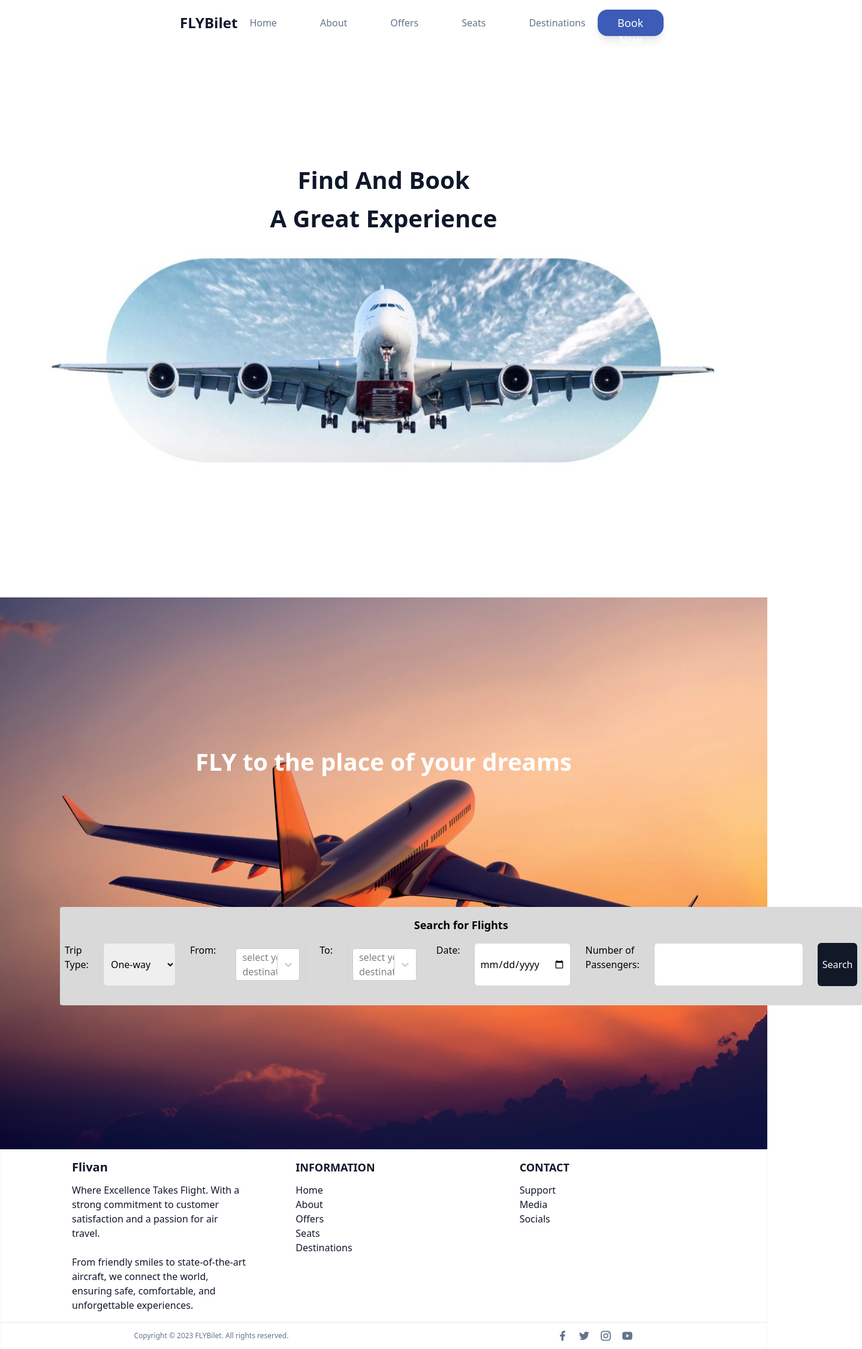
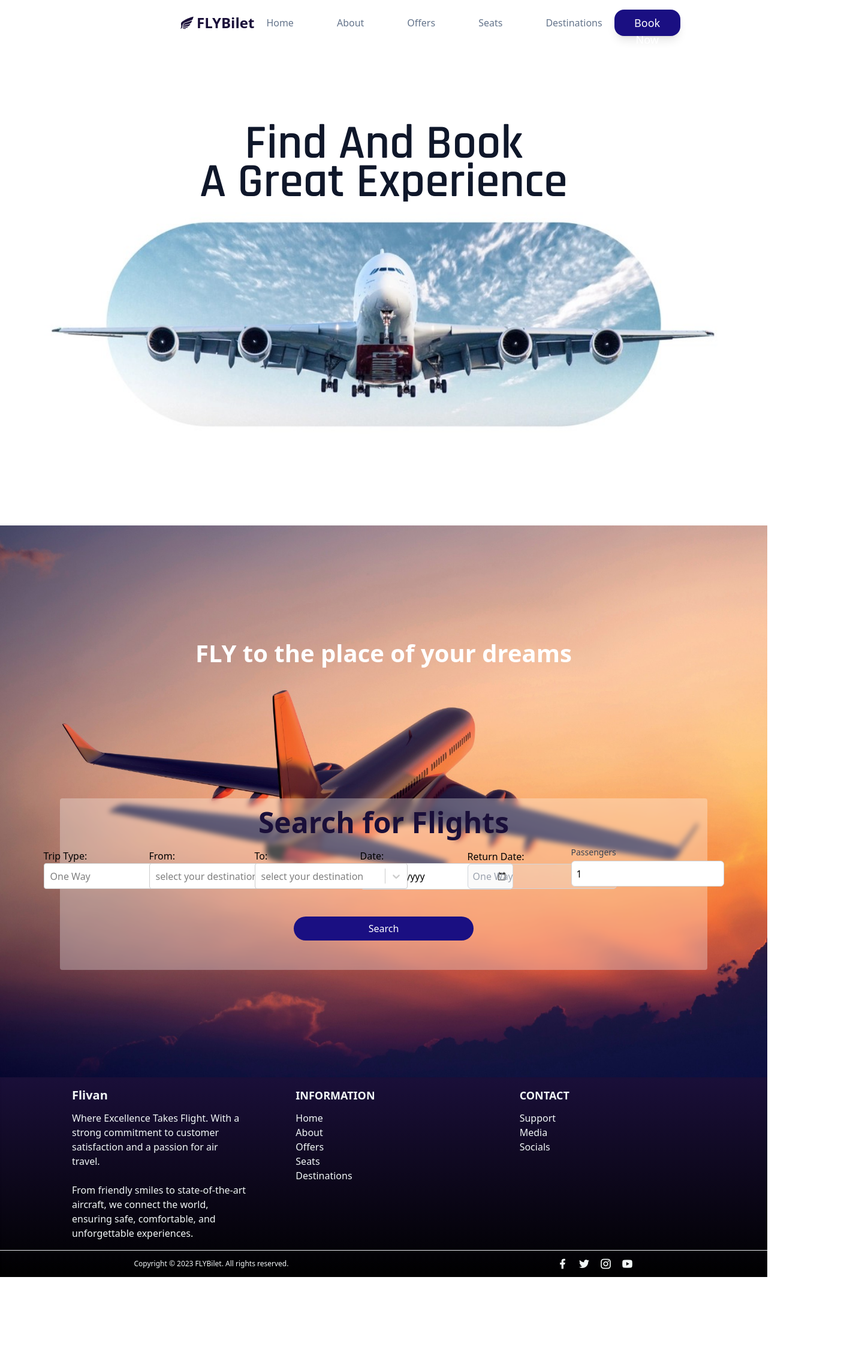
Before and after one commit to OmarAbdelhamed/pinsoft-fly-app, a React (Create React App) app: page / in a window 1280 px wide. Shown: the whole page at 60% size, 1438 px wide, since content can reach past the window. After the commit the page ends 2129 px from the top, so only its background shows below. Built offline with nearby package versions, Linux system fonts and the light colour scheme; no server answers.

Commit message:
homePage stylıng

```diff
--- a/package.json
+++ b/package.json
@@ -15,6 +15,7 @@
     "react": "^18.2.0",
     "react-datepicker": "^4.16.0",
     "react-dom": "^18.2.0",
+    "react-icons": "^4.10.1",
     "react-redux": "^8.1.1",
     "react-router-dom": "^6.14.2",
     "react-scripts": "5.0.1",
--- a/public/index.html
+++ b/public/index.html
@@ -1,15 +1,19 @@
 <!DOCTYPE html>
 <html lang="en">
+
 <head>
   <meta charset="utf-8" />
   <link rel="icon" href="%PUBLIC_URL%/favicon.ico" />
   <meta name="viewport" content="width=device-width, initial-scale=1" />
   <meta name="theme-color" content="#000000" />
-    <meta
-      name="description"
-      content="Web site created using create-react-app"
-    />
+  <meta name="description" content="Web site created using create-react-app" />
   <link rel="apple-touch-icon" href="%PUBLIC_URL%/logo192.png" />
+
+
+
+  <link rel="preconnect" href="https://fonts.googleapis.com">
+  <link rel="preconnect" href="https://fonts.gstatic.com" crossorigin>
+  <link href="https://fonts.googleapis.com/css2?family=Rajdhani:wght@600&display=swap" rel="stylesheet">
   <!--
       manifest.json provides metadata used when your web app is installed on a
       user's mobile device or desktop. See https://developers.google.com/web/fundamentals/web-app-manifest/
@@ -26,6 +30,7 @@
     -->
   <title>React App</title>
 </head>
+
 <body>
   <noscript>You need to enable JavaScript to run this app.</noscript>
   <div id="root"></div>
@@ -40,4 +45,5 @@
       To create a production bundle, use `npm run build` or `yarn build`.
     -->
 </body>
+
 </html>
--- a/src/components/FlyListScreen/FlyList.js
+++ b/src/components/FlyListScreen/FlyList.js
@@ -24,10 +24,10 @@ export default function FlyList({
   console.log(farkMilisaniye);
 
   return (
-    <div className='bg-white w-[350px] md:w-auto mb-2 border-2 border-black overflow-hidden lg:min-h-[140px]  lg:p-4 rounded-lg md:hover:scale-105  lg:m-4'>
+    <div className='bg-white w-[350px] md:w-auto mb-2 border-2 border-black overflow-hidden lg:min-h-[140px]  lg:p-4 rounded-lg md:hover:scale-105  lg:m-4 '>
       <table className='w-full border-collapse text-[9px] md:text-lg  '>
         <thead>
-          <tr className='bg-gray-200 text-[10px] md:text-xl'>
+          <tr className='bg-gray-200 text-[10px] md:text-xl '>
             <th className='p-2'>Havayolu</th>
             <th className='p-2'>Kuyruk No</th>
             <th className='p-2'>Kalkış</th>
@@ -38,7 +38,7 @@ export default function FlyList({
           </tr>
         </thead>
         <tbody>
-          <tr className='text-center'>
+          <tr className='text-center pt-[100px]'>
             <td className='p-2'>{airline}</td>
             <td className='p-2'>{flightNo}</td>
             <td className='p-2'>{depTime}</td>
--- a/src/components/HomeScreen/HomeForm.js
+++ b/src/components/HomeScreen/HomeForm.js
@@ -1,15 +1,54 @@
-import React, { useState, useEffect } from "react";
-import Select from "react-select";
-import FlyListScreen from "../../screens/FlyListScreen";
-import { useDispatch, useSelector } from "react-redux";
-import { getPorts } from "../../app/flyDataSlice";
+import React, { useState, useEffect, useRef } from 'react';
+import Select from 'react-select';
+import FlyListScreen from '../../screens/FlyListScreen';
+import { useDispatch, useSelector } from 'react-redux';
+import { getPorts } from '../../app/flyDataSlice';
 
 const HomeForm = () => {
-  const [ticketType, setTicketType] = useState("");
+  const [ticketType, setTicketType] = useState('');
   const [isSearch, setIsSearch] = useState(false);
   const [selectedOptionFrom, setSelectedOptionFrom] = useState();
   const [selectedOptionTo, setSelectedOptionTo] = useState();
-  const [selectedDate, setSelectedDate] = useState("");
+  const [selectedDate, setSelectedDate] = useState('');
+  const [adultCount, setAdultCount] = useState(1);
+  const [childCount, setChildCount] = useState(0);
+  const [showPopup, setShowPopup] = useState(false);
+
+  //passengers dropdown starts here
+  const popupRef = useRef();
+
+  const incrementCount = (type) => {
+    if (type === 'adult') {
+      setAdultCount((prevCount) => prevCount + 1);
+    } else if (type === 'child') {
+      setChildCount((prevCount) => prevCount + 1);
+    }
+  };
+
+  const decrementCount = (type) => {
+    if (type === 'adult' && adultCount > 1) {
+      setAdultCount((prevCount) => prevCount - 1);
+    } else if (type === 'child' && childCount > 0) {
+      setChildCount((prevCount) => prevCount - 1);
+    }
+  };
+
+  const totalCount = adultCount + childCount;
+
+  const handleOutsideClick = (e) => {
+    if (popupRef.current && !popupRef.current.contains(e.target)) {
+      setShowPopup(false);
+    }
+  };
+
+  useEffect(() => {
+    document.addEventListener('mousedown', handleOutsideClick);
+    return () => {
+      document.removeEventListener('mousedown', handleOutsideClick);
+    };
+  }, []);
+
+  //passengers dropdown ends here
 
   const dispatch = useDispatch();
   const portList = useSelector((state) => state.data.ports);
@@ -18,13 +57,26 @@ const HomeForm = () => {
     dispatch(getPorts());
   }, []);
 
+  const customStyles = {
+    control: base => ({
+      ...base,
+      height: 43,
+      minWidth: 255
+    })
+  };
+
   const ports = portList.map((p) => ({
     label: p.explanation,
     value: p.code,
   }));
 
-  const ticketTypeHandler = (e) => {
-    setTicketType(e.target.value);
+  const TktTypes = [
+    { value: 'One Way', label: 'One-Way' },
+    { value: 'Round-Trip', label: 'Round-Trip' },
+  ];
+
+  const ticketTypeHandler = (data) => {
+    setTicketType(data);
   };
 
   function handleSelectFrom(data) {
@@ -47,88 +99,197 @@ const HomeForm = () => {
 
   return (
     <>
-      <form className="flex flex-col gap-4 sm:flex-row sm:gap-6 max-w-auto mb-4  ">
-        <label htmlFor="trip">Trip Type:</label>
-        <select
-          id="trip"
-          name="trip"
+      <div className='bg-[#d9d9d9] w-[360px] rounded py-4 my-3 px-2  lg:w-auto mx-auto backdrop-blur-sm bg-white/30'>
+        <h2 className='text-5xl font-bold mb-4 text-center text-primary-color-dark'>
+          Search for Flights
+        </h2>
+        <form className='grid grid-flow-row px-4 grid-cols-6 grid-rows-2 items-center lg:gap-6 max-w-auto mb-4 bg-transparent place-items-center  '>
+          <label htmlFor='trip'>
+            Trip Type:
+            <Select
+              options={TktTypes}
+              id='trip'
+              defaultValue={TktTypes[0]}
+              placeholder='One Way'
+              value={ticketType}
               required
               onChange={ticketTypeHandler}
-          className="border border-gray-300 rounded-md p-2"
-        >
-          <option value="one-way">One-way</option>
-          <option value="round-trip">Round Trip</option>
-        </select>
+              styles={customStyles}
+            ></Select>
+          </label>
 
-        <label htmlFor="from">From:</label>
+          <label htmlFor='from'>
+            From:
             <Select
+              isClearable
               options={filteredOptionsFrom}
-          placeholder="select your destination"
+              placeholder='select your destination'
               value={selectedOptionFrom}
               onChange={handleSelectFrom}
               isSearchable={true}
-          className="border border-gray-300 rounded-md p-2"
+              styles={customStyles}
             />
+          </label>
 
-        <label htmlFor="to">To:</label>
+          <label htmlFor='to'>
+            To:
             <Select
+              isClearable
               options={filteredOptionsTo}
-          placeholder="select your destination"
+              placeholder='select your destination'
               value={selectedOptionTo}
               onChange={handleSelectTo}
               isSearchable={true}
-          className="border border-gray-300 rounded-md p-2"
+              styles={customStyles}
             />
+          </label>
 
-        <label htmlFor="date">Date:</label>
+          <label htmlFor='date'>
+            Date:
             <input
-          type="date"
-          id="date"
-          name="date"
+              type='date'
+              id='date'
+              name='date'
               onChange={(event) => {
                 handleSelectedDate(event);
               }}
               required
-          className="border border-gray-300 rounded-md p-2"
+              className='border border-gray-300 rounded-md p-2 min-w-[255px]'
             />
+          </label>
 
-        {ticketType === "round-trip" && (
+          {(ticketType.label === 'Round-Trip' && (
             <>
-            <label htmlFor="returnDate">Return Date:</label>
+              <label htmlFor='returnDate'>
+                Return Date:
                 <input
-              type="date"
-              id="returnDate"
-              name="returnDate"
+                  type='date'
+                  id='returnDate'
+                  name='returnDate'
                   required
-              className="border border-gray-300 h-[41px] rounded-md p-2"
+                  className='border border-gray-300 rounded-md p-2 min-w-full'
                 />
+              </label>
+            </>
+          )) || (
+            <>
+              <label htmlFor='returnDate'>
+                Return Date:
+                <input
+                  type='text'
+                  id='returnDate'
+                  placeholder='One Way'
+                  name='returnDate'
+                  disabled
+                  className='border border-gray-300 rounded-md p-2 min-w-full'
+                />
+              </label>
             </>
           )}
 
-        <label htmlFor="passengers">Number of Passengers:</label>
+          <div>
+            <div className='mb-2'>
+              <label
+                htmlFor='total-count'
+                className='block text-sm font-medium text-gray-700'
+              >
+                Passengers
+              </label>
               <input
-          type="number"
-          id="passengers"
-          name="passengers"
-          min="1"
-          required
-          className="border border-gray-300 rounded-md p-2"
+                id='total-count'
+                name='total-count'
+                type='text'
+                className='block w-full px-2 py-1 mt-1 text-base border border-gray-300 rounded-md cursor-pointer h-[43px] min-w-[255px]'
+                value={totalCount}
+                readOnly
+                onClick={() => setShowPopup(!showPopup)}
               />
+              {showPopup && (
+                <div
+                  className='absolute bg-white border border-gray-300 rounded-md shadow-lg'
+                  style={{
+                    width: '255px',
+                    margin: '6px 0',
+                    padding: '5px',
+                  }}
+                  ref={popupRef}
+                >
+                  <div className='flex justify-between items-center p-2'>
+                    <label
+                      htmlFor='adult-popup-select'
+                      className='block text-sm font-medium text-gray-700'
+                    >
+                      Adult
+                    </label>
+                    <div className='flex items-center'>
+                      <button
+                        type='button'
+                        className='px-2 py-1 text-base border border-gray-300 rounded-l-md focus:outline-none hover:bg-[#1a0f8228]'
+                        onClick={() => decrementCount('adult')}
+                      >
+                        -
+                      </button>
+                      <span className='px-4 py-1 text-base border-t border-b border-gray-300'>
+                        {adultCount}
+                      </span>
+                      <button
+                        type='button'
+                        className='px-2 py-1 text-base border border-gray-300 rounded-r-md focus:outline-none hover:bg-[#1a0f8228]'
+                        onClick={() => incrementCount('adult')}
+                      >
+                        +
+                      </button>
+                    </div>
+                  </div>
+                  <div className='flex justify-between p-2 items-center'>
+                    <label
+                      htmlFor='child-popup-select'
+                      className='block text-sm font-medium text-gray-700 '
+                    >
+                      Child
+                    </label>
+                    <div className='flex items-center'>
+                      <button
+                        type='button'
+                        className='px-2 py-1 text-base border border-gray-300 rounded-l-md focus:outline-none hover:bg-[#1a0f8228]'
+                        onClick={() => decrementCount('child')}
+                      >
+                        -
+                      </button>
+                      <span className='px-4 py-1 text-base border-t border-b border-gray-300'>
+                        {childCount}
+                      </span>
+                      <button
+                        type='button'
+                        className='px-2 py-1 text-base border border-gray-300 rounded-r-md focus:outline-none hover:bg-[#1a0f8228]'
+                        onClick={() => incrementCount('child')}
+                      >
+                        +
+                      </button>
+                    </div>
+                  </div>
+                </div>
+              )}
+            </div>
+          </div>
 
           <button
-          type="button"
-          className="bg-gray-900 text-white p-2 rounded-md"
+            type='button'
+            className='bg-primary-color hover:bg-primary-color-dark transition ease-linear  text-white p-2 rounded-full min-w-[150px]  min-w-[300px] row-start-2 col-start-3 col-end-5'
             onClick={() => setIsSearch(true)}
           >
             Search
           </button>
         </form>
+      </div>
       {isSearch && (
+        <div className='bg-[#d9d9d9] w-[360px] rounded py-4 my-3 px-2  lg:w-auto mx-auto backdrop-blur-sm bg-white/30 mt-[100px]'>
           <FlyListScreen
             from={selectedOptionFrom}
             to={selectedOptionTo}
             Date={selectedDate}
           />
+        </div>
       )}
     </>
   );
--- a/src/components/UI/Header.js
+++ b/src/components/UI/Header.js
@@ -1,4 +1,5 @@
-import React, { useState, useEffect } from "react";
+import React, { useState, useEffect } from 'react';
+import { GiLibertyWing } from 'react-icons/gi';
 
 const Header = () => {
   const [top, setTop] = useState(true);
@@ -9,8 +10,8 @@ const Header = () => {
     const scrollHandler = () => {
       window.scrollY > 10 ? setTop(false) : setTop(true);
     };
-    window.addEventListener("scroll", scrollHandler);
-    return () => window.removeEventListener("scroll", scrollHandler);
+    window.addEventListener('scroll', scrollHandler);
+    return () => window.removeEventListener('scroll', scrollHandler);
   }, [top]);
 
   // if (mobileNavbar) {
@@ -57,28 +58,29 @@ const Header = () => {
           !top && `bg-white shadow-lg`
         } sm:px-[265px] lg:px-[300px] z-20  `}
       >
-        <div className=" text-[1.5rem] font-semibold justify-center text-text-dark">
+        <div className='text-[1.5rem] font-semibold justify-center items-center gap-1 text-primary-color-dark flex flex-row'>
+          <GiLibertyWing  className=''/>
           FLYBilet
         </div>
-        <ul className=" list-none flex items-center gap-[2rem]">
-          <li className="li">
-            <a href="/">Home</a>
+        <ul className=' list-none flex items-center gap-[2rem]'>
+          <li className='li'>
+            <a href='/'>Home</a>
           </li>
-          <li className="li">
-            <a href="/">About</a>
+          <li className='li'>
+            <a href='/'>About</a>
           </li>
-          <li className="li">
-            <a href="/">Offers</a>
+          <li className='li'>
+            <a href='/'>Offers</a>
           </li>
-          <li className="li">
-            <a href="/">Seats</a>
+          <li className='li'>
+            <a href='/'>Seats</a>
           </li>
-          <li className="li">
-            <a href="/">Destinations</a>
+          <li className='li'>
+            <a href='/'>Destinations</a>
           </li>
         </ul>
-        <button className="px-3 py-2 outline-none border-none text-lg font-medium text-white bg-primary-color rounded-2xl shadow-lg cursor-pointer transition duration-300 hover:bg-primary-color-dark max-h-[44px] min-w-[110px] hidden xl:inline-block ">
-          <a href="#book" className=" scroll-smooth">
+        <button className='px-3 py-2 outline-none border-none text-lg font-medium text-white bg-primary-color rounded-2xl shadow-lg cursor-pointer transition duration-300 hover:bg-primary-color-dark max-h-[44px] min-w-[110px] hidden xl:inline-block '>
+          <a href='#book' className=' scroll-smooth'>
             Book Now
           </a>
         </button>
--- a/src/components/UI/footer.js
+++ b/src/components/UI/footer.js
@@ -3,9 +3,9 @@ import 'remixicon/fonts/remixicon.css';
 
 const Footer = () => {
   return (
-    <footer className='bg-white shadow-inner '>
+    <footer className='bg-gradient-to-t from-black to-[#1a0f39] shadow-inner '>
       <div className='grid grid-cols-2 md:grid-cols-3 gap-20 max-w-[1200px] m-auto px-20 py-4'>
-        <div className='text-text-dark'>
+        <div className='text-extra-light'>
           <h3 className='text-xl font-semibold mb-3'>Flivan</h3>
           <p>
             Where Excellence Takes Flight. With a strong commitment to customer
@@ -17,7 +17,7 @@ const Footer = () => {
             world, ensuring safe, comfortable, and unforgettable experiences.
           </p>
         </div>
-        <div className='text-text-dark'>
+        <div className='text-extra-light'>
           <h4 className='text-lg font-semibold mb-3'>INFORMATION</h4>
           <p>Home</p>
           <p>About</p>
@@ -25,7 +25,7 @@ const Footer = () => {
           <p>Seats</p>
           <p>Destinations</p>
         </div>
-        <div className='text-text-dark'>
+        <div className='text-extra-light'>
           <h4 className='text-lg font-semibold mb-3'>CONTACT</h4>
           <p>Support</p>
           <p>Media</p>
@@ -33,20 +33,20 @@ const Footer = () => {
         </div>
       </div>
       <div className='flex items-center justify-around  gap-4 border-t border-gray-200 p-2 section__container'>
-        <p className='text-xs text-center text-text-light'>
+        <p className='text-xs text-center text-extra-light'>
           Copyright © 2023 FLYBilet. All rights reserved.
         </p>
         <div className='flex items-center gap-4'>
-          <span className='text-xl text-text-light'>
+          <span className='text-xl text-extra-light'>
             <i className='ri-facebook-fill'></i>
           </span>
-          <span className='text-xl text-text-light'>
+          <span className='text-xl text-extra-light'>
             <i className='ri-twitter-fill'></i>
           </span>
-          <span className='text-xl text-text-light'>
+          <span className='text-xl text-extra-light'>
             <i className='ri-instagram-line'></i>
           </span>
-          <span className='text-xl text-text-light'>
+          <span className='text-xl text-extra-light'>
             <i className='ri-youtube-fill'></i>
           </span>
         </div>
--- a/src/screens/FlyListScreen.js
+++ b/src/screens/FlyListScreen.js
@@ -32,7 +32,7 @@ export default function FlyListScreen(props) {
   );
 
   return (
-    <div className='lg:px-36 lg:m-4 '>
+    <div className='lg:px-36 lg:m-4  pt-5'>
       {filteredDepartureLegs.map((leg, i) => {
         return (
           <FlyList
--- a/src/screens/HomeScreen.js
+++ b/src/screens/HomeScreen.js
@@ -1,30 +1,27 @@
-import React from "react";
-import headImg from "../assets/img/header.jpg";
-import HomeForm from "../components/HomeScreen/HomeForm";
-import Footer from "../components/UI/footer";
+import React from 'react';
+import headImg from '../assets/img/header.jpg';
+import HomeForm from '../components/HomeScreen/HomeForm';
+import Footer from '../components/UI/footer';
 
 const HomeScreen = () => {
   return (
     <>
-      <header className=" max-w-[1200px] m-auto px-4 py-20 text-center text-[3rem] leading-[4rem] min-h-[920px] flex flex-col justify-center items-center">
-        <h1 className=" text-center text-[2.5rem] font-bold text-text-dark leading-[4rem]  ">
+      <header className=' max-w-[1200px] m-auto px-4 py-20 text-center text-[3rem] leading-[4rem] min-h-[100vh] flex flex-col justify-center items-center'>
+        <h1 className=' text-center text-[5rem] font-bold text-text-dark leading-[4rem] font-Headlines  '>
           Find And Book
           <br />A Great Experience
         </h1>
-        <img src={headImg} alt="header" className="w-[100%]" />
+        <img src={headImg} alt='header' className='w-[100%]' />
       </header>
-      <div className="bg-first bg-no-repeat bg-cover">
+      <div className='bg-first bg-cover bg-fixed  min-h-[100hv]'>
         <div
-          id="book"
-          className=" lg:px-[100px] relative min-h-[920px] flex flex-col justify-center gap-[200px]"
+          id='book'
+          className=' lg:px-[100px] relative min-h-[920px] flex flex-col justify-center gap-[200px]'
         >
-          <h1 className=" text-center text-[2.5rem] mt-4 px-4 font-semibold  text-white  ">
+          <h1 className=' text-center text-[2.5rem] mt-4 px-4 font-semibold  text-white  '>
             FLY to the place of your dreams
           </h1>
-          <div className="bg-[#d9d9d9] w-[360px] rounded py-4 my-3 px-2 sm:w-auto lg:w-auto mx-auto">
-            <h2 className="text-lg font-bold mb-4 text-center">
-              Search for Flights
-            </h2>
+          <div className=''>
             <HomeForm />
           </div>
         </div>
--- a/tailwind.config.js
+++ b/tailwind.config.js
@@ -7,14 +7,15 @@ module.exports = {
         first: "url('/src/assets/img/status.jpg')",
       },
       fontFamily: {
-        ticket: "VT323",
+        ticket: 'VT323',
+        Headlines: ['Rajdhani', 'sans-serif'],
       },
       colors: {
-        'primary-color': '#3d5cb8',
-        'primary-color-dark': '#334c99',
+        'primary-color': '#1A0F82',
+        'primary-color-dark': '#1a0f39',
         'text-dark': '#0f172a',
         'text-light': '#64748b',
-        'extra-light': '#f1f5f9',
+        'extra-light': '#F2F7F7',
         white: '#ffffff',
       },
     },
```
Also changed, not shown: src/index.css (+6 -1 lines), 1 other file (tests, documents, lock files or other folders). Lines whose indentation alone changed are shown as unchanged.
